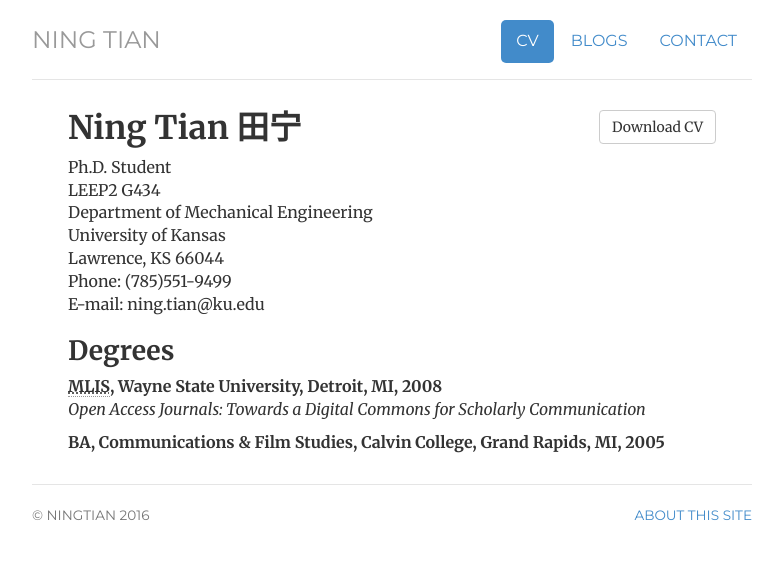
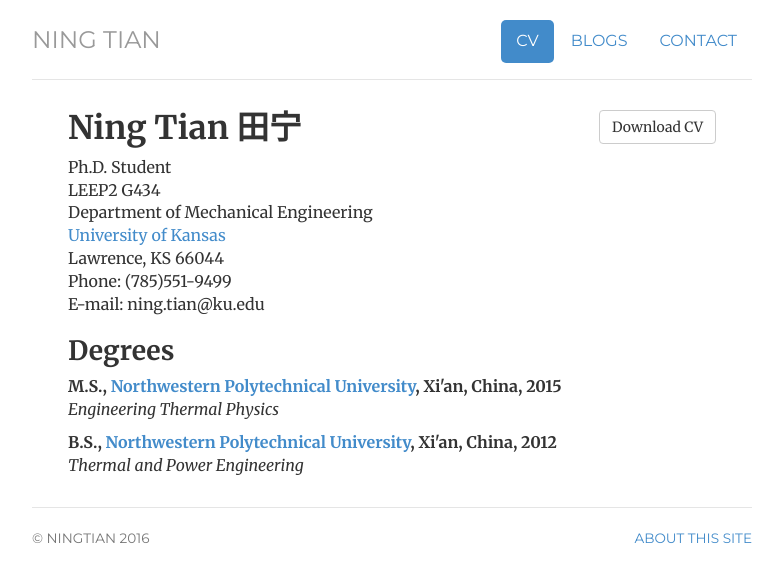
Before and after one commit to ningtian/ningtian.github.io, a Jekyll site: the page built from cv/index.html, in a window 1280 px wide. Shown: the top 582 px of the page, without its empty margins (248-1031 px from the left). Built offline with Jekyll 4.4.1, drawn with Linux system fonts in a browser that asks for light colours.

Commit message:
Update index.html

```diff
--- a/cv/index.html
+++ b/cv/index.html
@@ -16,7 +16,7 @@
 				<span itemprop="affiliation">Ph.D. Student<br></span>
 				LEEP2 G434<br>
 				Department of Mechanical Engineering<br>
-				University of Kansas<br>
+				<a href="http://www.ku.edu/">University of Kansas</a><br>
 				Lawrence, KS 66044<br>
 				Phone: (785)551-9499<br>
 				E-mail: ning.tian@ku.edu<br>
@@ -24,10 +24,9 @@
 				</div>
 
 				<h2>Degrees</h2>
-				<p><strong><abbr title="Masters of Library and Information Science">MLIS</abbr>, Wayne State University, Detroit, MI, 2008</strong><br>
-				<!-- <a href="/files/McGlone-OpenAccessJournals-2008.pdf" title="Open Access Journals: Towards a Digital Commons for Scholarly Communication"> --><em>Open Access Journals: Towards a Digital Commons for Scholarly Communication</em> <!-- (PDF)</a> --></p>
+				<p><strong>M.S., <a href="http://www.nwpu.edu.cn/">Northwestern Polytechnical University</a>, Xi'an, China, 2015</strong><br>
+				<em>Engineering Thermal Physics</em></p>
 
-				<p><strong>BA, Communications &amp; Film Studies, Calvin College, Grand Rapids, MI, 2005</strong></p>
-
-
-</div>
+				<p><strong>B.S., <a href="http://www.nwpu.edu.cn/">Northwestern Polytechnical University</a>, Xi'an, China, 2012</strong><br>
+				<em>Thermal and Power Engineering</em></p>
+				</div>
```
